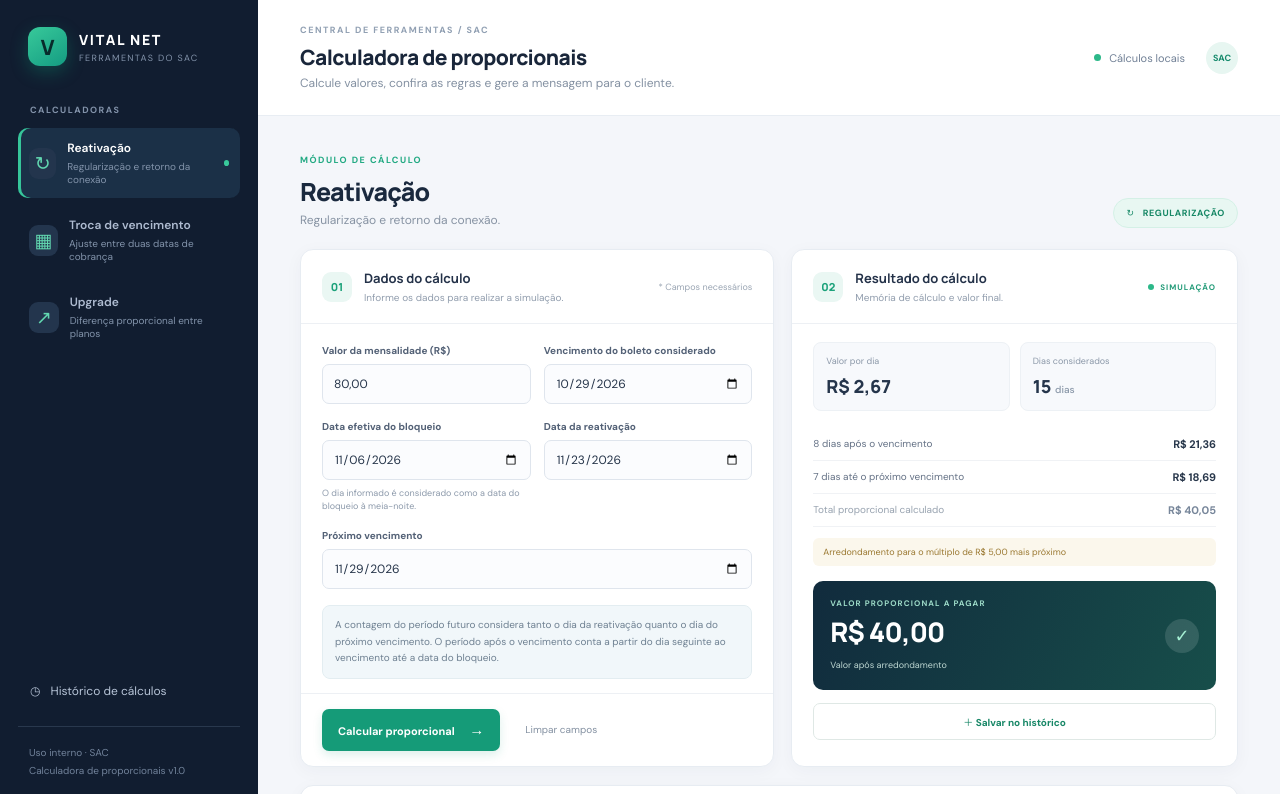
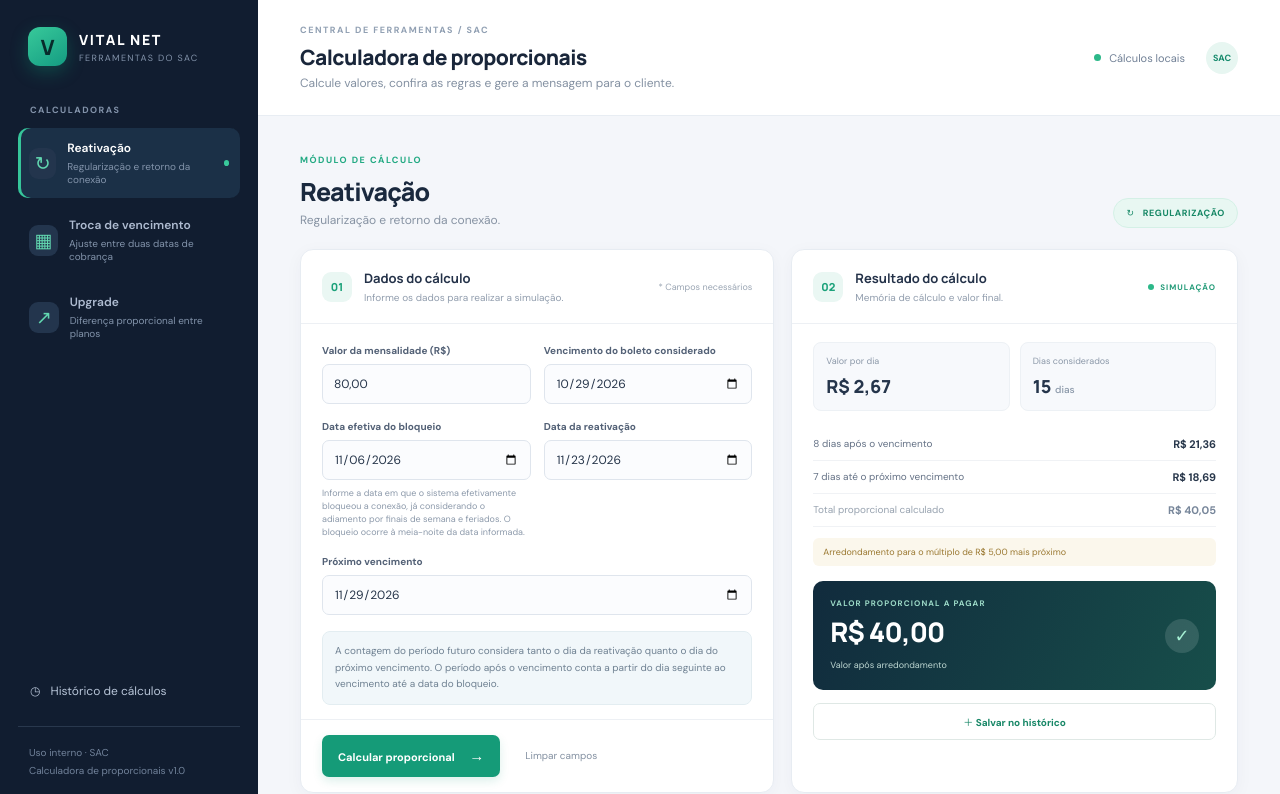
Before and after one commit to sacgiliel-lgtm/calculadora-proporcionais-vitalnet, a React (Vite) app: page / in a window 1280 px wide. Shown: the top 794 px of the page. Built offline with nearby package versions, Linux system fonts and the light colour scheme.

Commit message:
docs: esclarecer preenchimento da data efetiva de bloqueio

```diff
--- a/src/App.tsx
+++ b/src/App.tsx
@@ -74,7 +74,7 @@ export default function App(){
   const save=()=>{if(!(calc as any).valid){setToast("Preencha os campos e confira as datas para calcular.");return;} const c=calc as any; const item:Saved={id:String(Date.now()),mode,title:modes.find(x=>x.id===mode)!.label,total:c.total,date:today(),details:mode==="reativacao"?`${c.usedDays} + ${c.futureDays} dias; proporcional ${brl(c.raw)} → ${brl(c.rounded)}`:mode==="vencimento"?`${c.days} dias; proporcional ${brl(c.rounded)} + taxa R$ 1,20`:`${c.days} dias; proporcional ${brl(c.rounded)}`};setHistory(h=>[item,...h].slice(0,60));setToast("Cálculo salvo no histórico deste dispositivo.");};
   const copy=async()=>{try{await navigator.clipboard.writeText(message);setCopied(true);setTimeout(()=>setCopied(false),1800);}catch{setToast("Não foi possível copiar automaticamente. Selecione o texto e copie.");}};
   const inputFields=()=>{
-    if(mode==="reativacao")return <><div className="field-grid"><Field label="Valor da mensalidade (R$)" value={monthly} onChange={setMonthly} placeholder="80,00"/><Field label="Vencimento do boleto considerado" value={due} onChange={setDue} type="date"/></div><div className="field-grid"><Field label="Data efetiva do bloqueio" value={blocked} onChange={setBlocked} type="date" hint="O dia informado é considerado como a data do bloqueio à meia-noite."/><Field label="Data da reativação" value={reactivation} onChange={setReactivation} type="date"/></div><Field label="Próximo vencimento" value={nextDue} onChange={setNextDue} type="date"/><div className="notice">A contagem do período futuro considera tanto o dia da reativação quanto o dia do próximo vencimento. O período após o vencimento conta a partir do dia seguinte ao vencimento até a data do bloqueio.</div></>;
+    if(mode==="reativacao")return <><div className="field-grid"><Field label="Valor da mensalidade (R$)" value={monthly} onChange={setMonthly} placeholder="80,00"/><Field label="Vencimento do boleto considerado" value={due} onChange={setDue} type="date"/></div><div className="field-grid"><Field label="Data efetiva do bloqueio" value={blocked} onChange={setBlocked} type="date" hint="Informe a data em que o sistema efetivamente bloqueou a conexão, já considerando o adiamento por finais de semana e feriados. O bloqueio ocorre à meia-noite da data informada."/><Field label="Data da reativação" value={reactivation} onChange={setReactivation} type="date"/></div><Field label="Próximo vencimento" value={nextDue} onChange={setNextDue} type="date"/><div className="notice">A contagem do período futuro considera tanto o dia da reativação quanto o dia do próximo vencimento. O período após o vencimento conta a partir do dia seguinte ao vencimento até a data do bloqueio.</div></>;
     if(mode==="vencimento")return <><div className="field-grid"><Field label="Valor da mensalidade (R$)" value={monthly} onChange={setMonthly} placeholder="80,00"/><Field label="Vencimento atual" value={oldDue} onChange={setOldDue} type="date"/></div><Field label="Novo vencimento" value={newDue} onChange={setNewDue} type="date"/><div className="notice">A taxa de geração de boleto de R$ 1,20 é adicionada depois do arredondamento do proporcional. O cálculo considera a diferença entre as duas datas.</div></>;
     return <><div className="field-grid"><Field label="Mensalidade atual (R$)" value={oldPlan} onChange={setOldPlan} placeholder="100,00"/><Field label="Nova mensalidade (R$)" value={newPlan} onChange={setNewPlan} placeholder="160,00"/></div><div className="field-grid"><Field label="Data da troca do equipamento (opcional)" value={equipmentDate} onChange={setEquipmentDate} type="date" hint="Se deixar em branco, será utilizada a data de hoje."/><Field label="Próximo vencimento" value={upgradeDue} onChange={setUpgradeDue} type="date"/></div><div className="notice">O proporcional é calculado sobre a diferença entre os planos e será acrescentado uma única vez à próxima mensalidade. A data da troca do equipamento define o início do novo plano.</div></>;
   };
```
